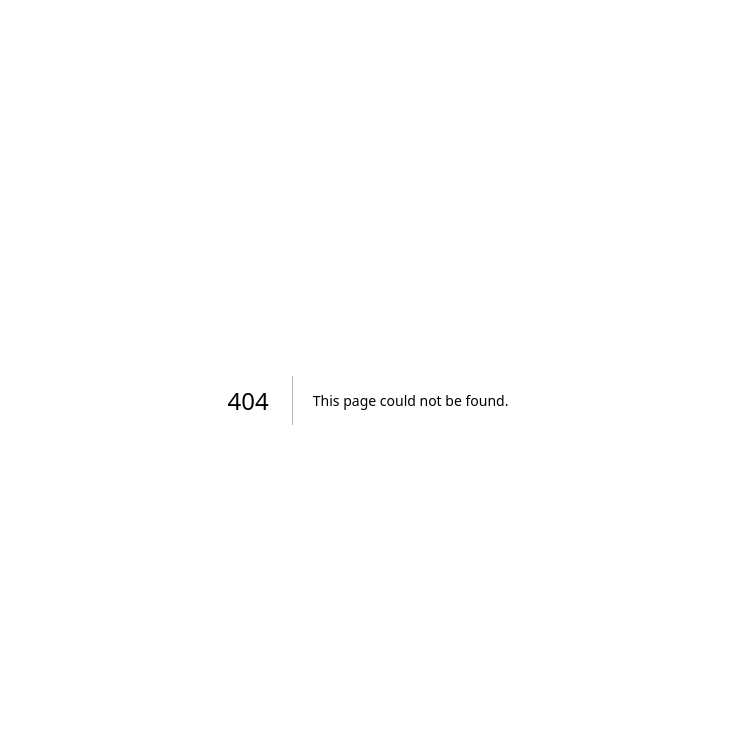
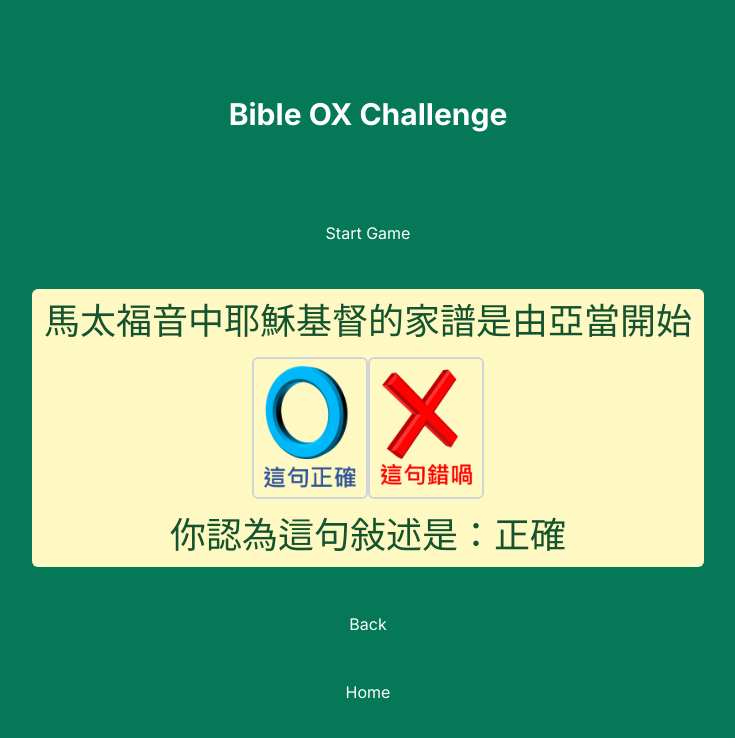
Before and after one commit to diamondcodebase/ox-app, a Next.js app: page /bibleQuiz in a window 1280 px wide. Before the commit this address had no page. Shown: the top 738 px of the page, without its empty margins (272-1007 px from the left). Built offline with nearby package versions, Linux system fonts and the light colour scheme.

Commit message:
change quiz name to bibleQuiz

```diff
--- /dev/null
+++ b/src/app/bibleQuiz/page.js
@@ -0,0 +1,30 @@
+"use client";
+import { useRouter } from "next/navigation";
+import QuestionBox from "@/components/QuestionBox";
+import PostC from "@/components/PostC";
+
+export default function BibleQuiz() {
+    const router = useRouter();
+    const currentQuestion = {
+        questionId : 1,
+        question : "馬太福音中耶穌基督的家譜是由亞當開始",
+        visible : true,
+        answered : false
+    }
+    const chosenPhrase = "你認為這句敍述是："
+    const answered = true;
+    const chosenAnswer = true;
+    const chosen = "正確";
+
+    return (
+        <main className="flex min-h-screen flex-col items-center justify-between p-24">
+            <div className='text-3xl font-bold'>Bible OX Challenge</div>
+            <div id='loadNo' className='hide'></div>
+            <button type='submit' id='startButton'>Start Game</button>
+            <QuestionBox question={currentQuestion.question} visible={currentQuestion.visible} chosenPhrase={chosenPhrase} chosen={chosen} answered={answered}
+            />
+            <button onClick={ router.back }>Back</button>
+            <button><a href="../">Home</a></button>
+        </main>
+    );
+}
--- a/src/app/page.js
+++ b/src/app/page.js
@@ -82,7 +82,7 @@ export default function Home() {
       <div className="mb-32 grid text-center lg:max-w-5xl lg:w-full lg:mb-0 lg:grid-cols-4 lg:text-left">
         <Link
           //href="https://nextjs.org/docs?utm_source=create-next-app&utm_medium=appdir-template&utm_campaign=create-next-app"
-          href="/quiz"
+          href="/bibleQuiz"
           className="group rounded-lg border border-transparent px-5 py-4 transition-colors hover:border-gray-300 hover:bg-gray-100 hover:dark:border-neutral-700 hover:dark:bg-neutral-800/30"
           //target="_blank"
           rel="noopener noreferrer"
--- a/src/app/quiz/page.js
+++ /dev/null
@@ -1,14 +0,0 @@
-"use client";
-import { useRouter } from "next/navigation"
-
-export default function Quiz() {
-    const router = useRouter();
-
-    return (
-        <main className="flex min-h-screen flex-col items-center justify-between p-24">
-            <div className='text-3xl font-bold'>Quiz Start</div>
-            <button onClick={ router.back }>Back</button>
-            <button><a href="../">Home</a></button>
-        </main>
-    );
-}
```
